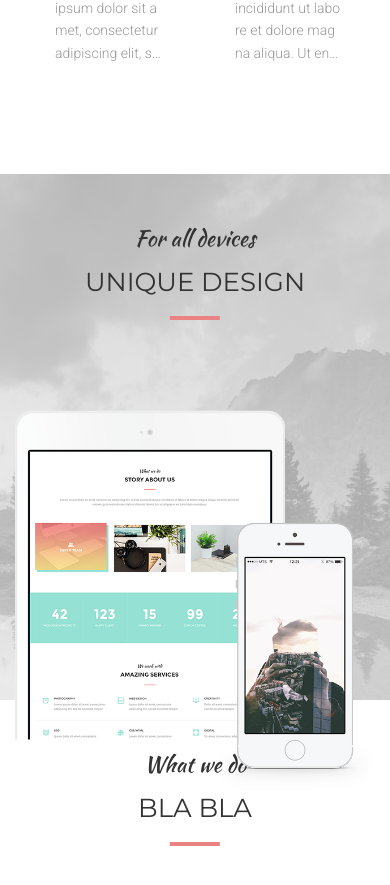
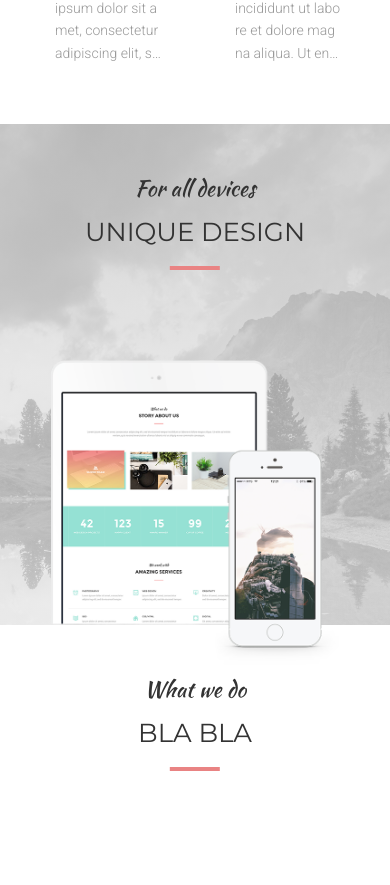
Before and after one commit to TranDangKhoi/mogo-project, a React (Create React App) app in the folder mogo-project/: page /#/ in a window 390 px wide. Shown: the part 2277-3162 px from the top of the page. After the commit the page ends 3138 px from the top, so only its background shows below. Built offline with nearby package versions, Linux system fonts and the light colour scheme.

Commit message:
:+1:: Responsive for device section

```diff
--- a/mogo-project/src/components/device/device.scss
+++ b/mogo-project/src/components/device/device.scss
@@ -9,4 +9,16 @@
     @include relativeCenter(horizontal);
     display: inline-block;
   }
+  @include maxWidth(767px) {
+    margin-top: 5rem;
+    &-image {
+      margin-bottom: -4.6rem;
+      max-width: 80%;
+    }
+  }
+  @include maxWidth(413px) {
+    &-image {
+      margin-bottom: -4.2rem;
+    }
+  }
 }
```
